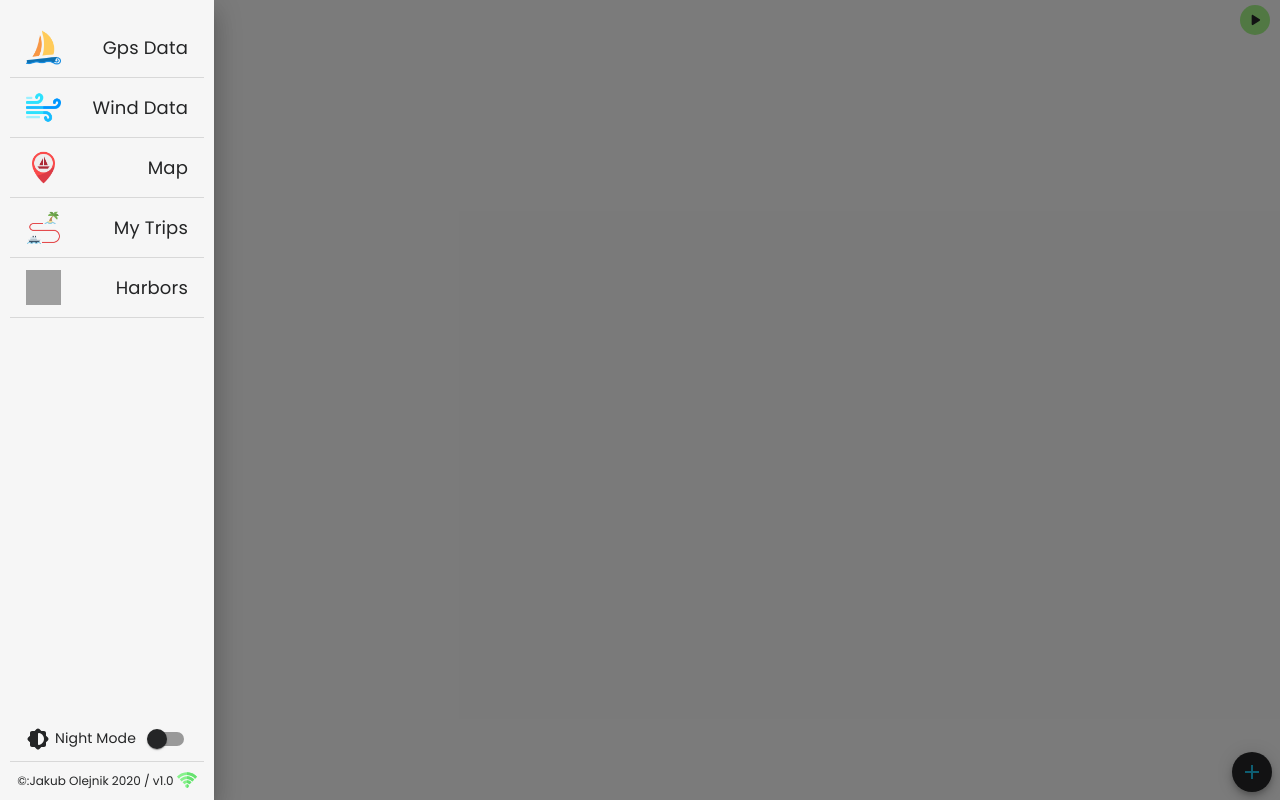
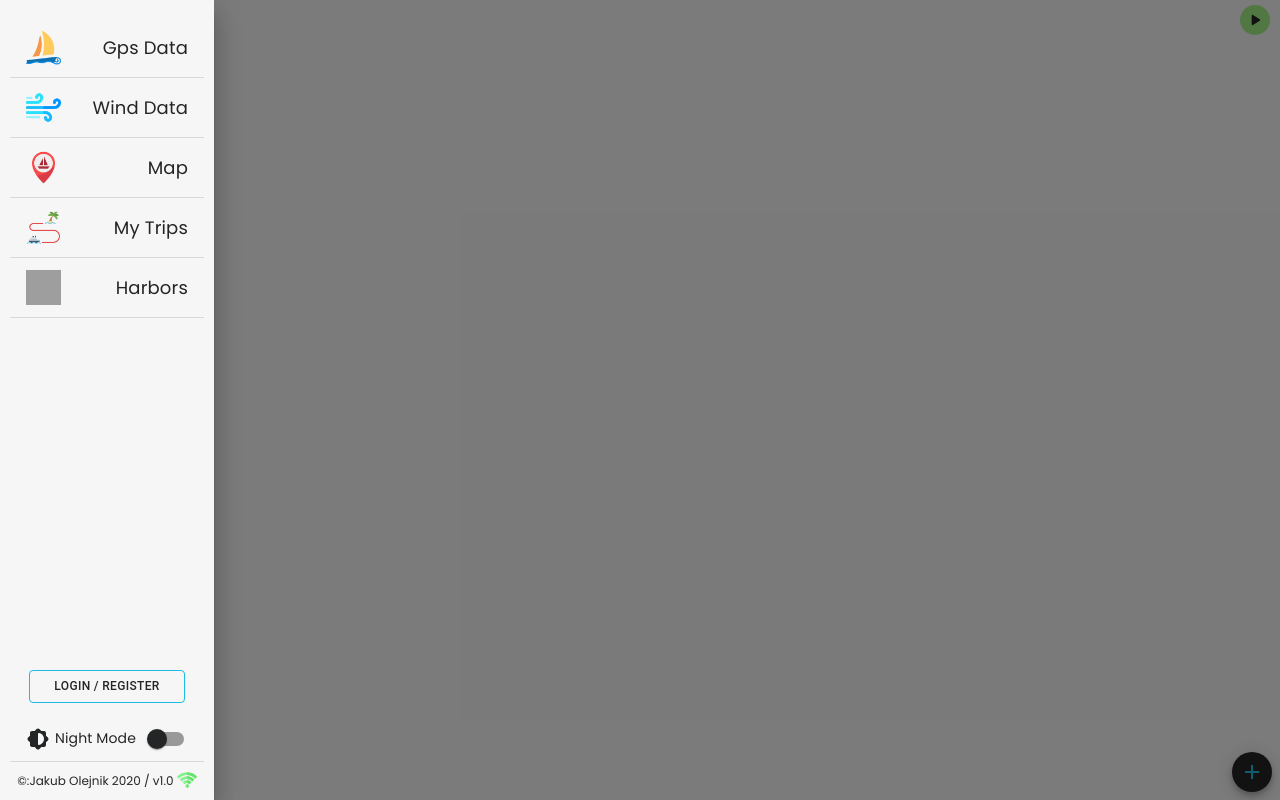
Before and after one commit to JakubOlejnik1155/navigation-data-app, a React (Create React App) app: page /harbors in a window 1280 px wide. Both pictures are taken after a click on the button 30 px from the left and 20 px from the top of the page. Built offline with nearby package versions, Linux system fonts and the light colour scheme; grey boxes are pictures that could not be loaded.

Commit message:
add login button

```diff
--- a/src/js/Components/Menu.js
+++ b/src/js/Components/Menu.js
@@ -4,6 +4,8 @@ import styled from 'styled-components';
 import List from '@material-ui/core/List';
 import Divider from '@material-ui/core/Divider';
 import { set } from 'idb-keyval';
+import Button from '@material-ui/core/Button';
+
 
 import { theme } from '../../data/styleThemes';
 import MenuLink from './MenuLink';
@@ -93,8 +95,9 @@ const Menu = ({state, setState}) => {
           <MenuLink link='/harbors' text="Harbors" icon={MooringPoint} state={state} />
           <Divider className={state.isNightModeOn ? classes.light : ""}/>
         </List>
+        <Button style={{margin: 'auto auto 5px auto', color: state.isNightModeOn ? theme.light : theme.dark, fontSize: '12px', borderColor: theme.blue, width: '80%'}} variant="outlined" color='secondary'> Login / Register </Button>
 
-        <List style={{marginTop: 'auto'}}>
+          <List>
           <ListItem>
             <ListItemIcon >
               <BrightnessMediumRoundedIcon style={state.isNightModeOn ? {fill: theme.light} : {fill: theme.dark}}/>
```
